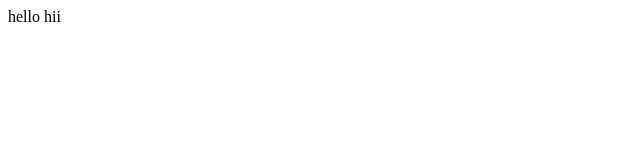
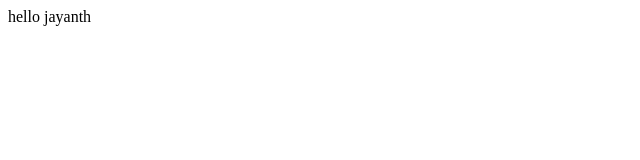
Before and after one commit to aiml096/localrepo, a plain HTML site: page index.html in a window 1280 px wide. Shown: the full height of the page, 0-640 px from the left. Drawn offline with Linux system fonts and the light colour scheme.

Commit message:
name changed

```diff
--- a/index.html
+++ b/index.html
@@ -1,4 +1,4 @@
 <html>
     <head>hello</head>
-    <body>hii</body>
+    <body>jayanth</body>
 </html>
```
